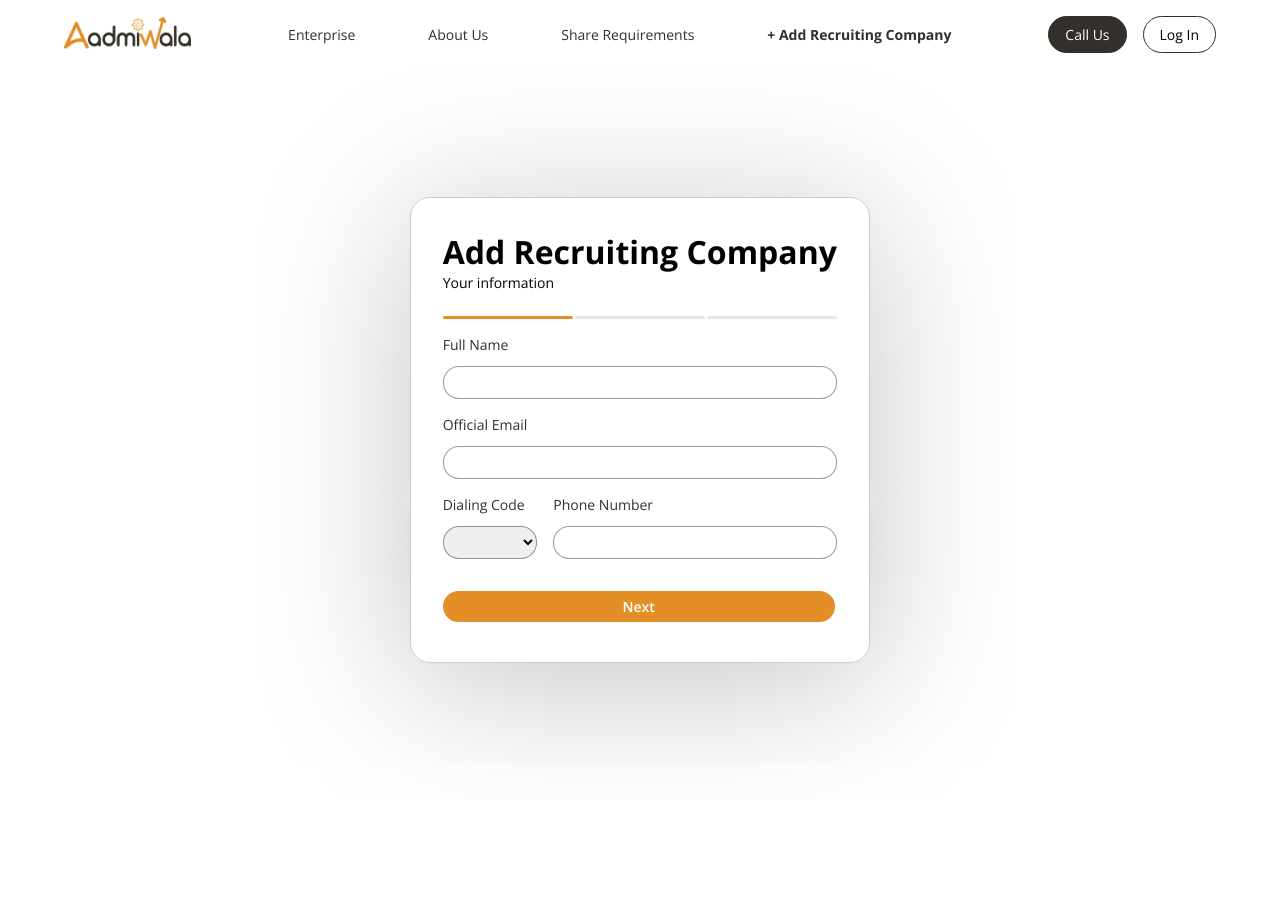
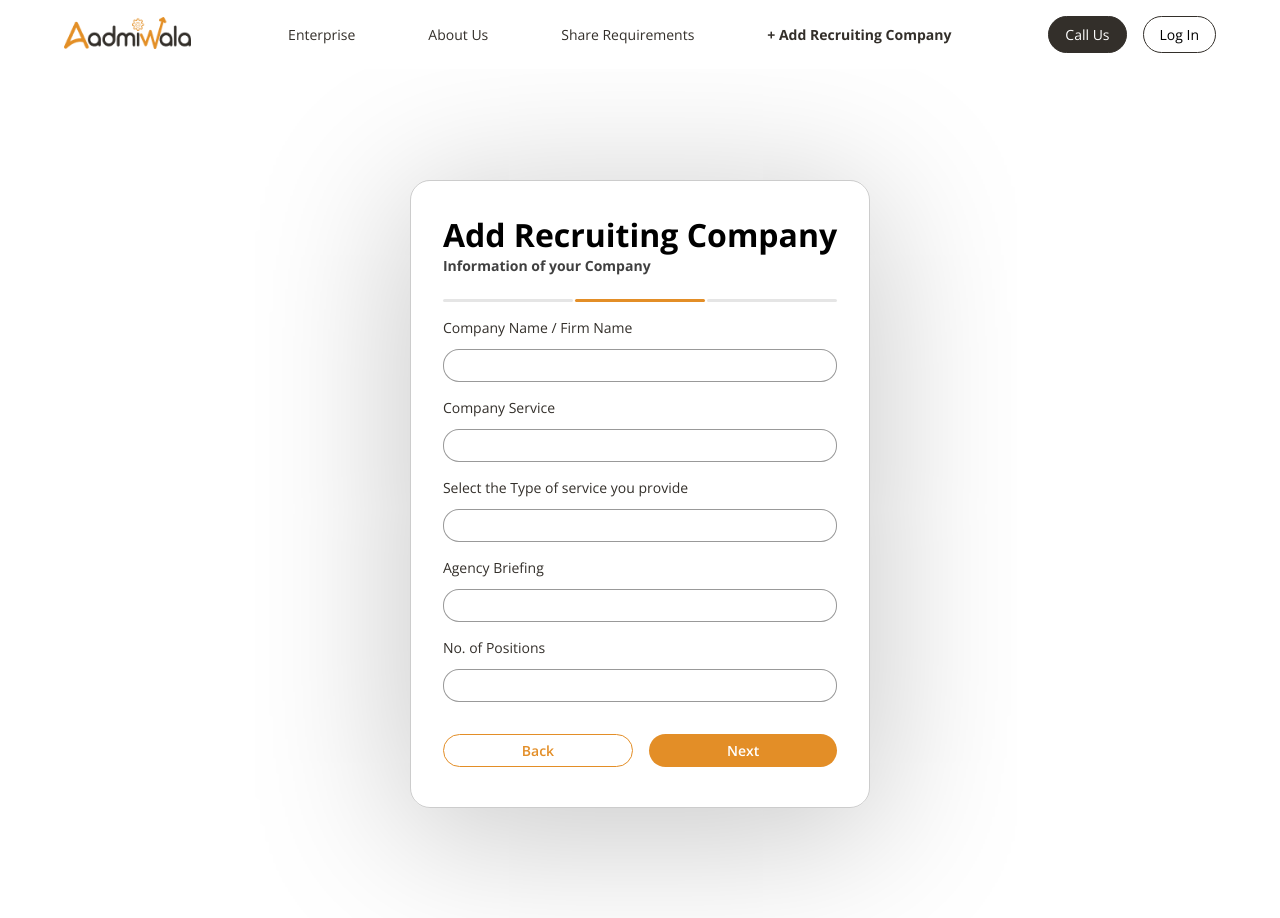
Before and after one commit to mg-mayankgautam/aadmiwala, a React (Create React App) app in the folder frontend/: page /addCompany in a window 1280 px wide. Both pictures are taken after a click on the button "Next". Before the commit the page ends 800 px from the top, so only its background shows below. Built offline with nearby package versions, Linux system fonts and the light colour scheme.

Commit message:
Co-authored-by: manshapreet1234@outlook.com <manshapreet1234@outlook.com>

```diff
--- a/frontend/src/components/AddRecruitmentCompany/AddCompany.css
+++ b/frontend/src/components/AddRecruitmentCompany/AddCompany.css
@@ -3,6 +3,7 @@
     align-items: center;
     justify-content: center;
     min-height: calc(100vh - 79px);
+    padding: 64px;
 }
 
 .recruiting_input_box{
@@ -29,9 +30,9 @@ font-weight: 700;
 }
 
 .recruiting_input_Subheading{
-    color: black;
+    color: #000000BF;
     font-size: 14px;
-    font-weight: 400;
+    font-weight: 700;
     justify-self: start;
     margin-bottom: 8px;
 }
@@ -87,8 +88,15 @@ font-weight: 700;
     width: 250px;
 }
 
-.recruiting_submit_btn{
-    width: 392px;
+
+.recr_btns_div{
+    display: flex;
+    gap: 16px;
+}
+
+.recruiting_next_btn{
+    flex-grow: 1;
+    max-width: 392px;
     border-radius: 20px;
     padding: 6px 16px;
     border: none;
@@ -96,3 +104,14 @@ font-weight: 700;
     color: white;
     font-weight: 600;
 }
+
+.recruiting_back_btn{
+    flex-grow: 1;
+    max-width: 392px;
+    border-radius: 20px;
+    padding: 6px 16px;
+    border: 1px solid var(--orange);
+    background-color: white;
+    color: var(--orange);
+    font-weight: 600;
+}
--- a/frontend/src/components/AddRecruitmentCompany/AddCompany.js
+++ b/frontend/src/components/AddRecruitmentCompany/AddCompany.js
@@ -1,8 +1,13 @@
-import React from 'react'
+import React, {useState} from 'react'
 import './AddCompany.css'
 import Nav from '../Nav/Nav'
 
 const AddCompany = () => {
+
+    const [slide1, setslide1] = useState(true);
+    const [slide2, setslide2] = useState(false);
+    const [slide3, setslide3] = useState(false);
+
   return (
     <>
     <Nav/>
@@ -12,13 +17,17 @@ const AddCompany = () => {
         <div className='recruiting_input_box'>
             <div>
                 <div className='recruiting_input_heading'>Add Recruiting Company</div>
-                <div className='recruiting_input_Subheading'>Your information</div>
+                <div className='recruiting_input_Subheading'>
+                    {slide1?'Your information':''}
+                    {slide2?'Information of your Company':''}
+                    {slide3?'Add Locations':''}
+                </div>
             </div>
             <div className='recr_TabsDiv'>
-                <div className='orangeTab recr_Tab'></div><div className='recr_Tab'></div><div className='recr_Tab'></div>
+                <div className={slide1?'orangeTab recr_Tab' : 'recr_Tab'}></div><div className={slide2?'orangeTab recr_Tab' : 'recr_Tab'}></div><div className={slide3?'orangeTab recr_Tab' : 'recr_Tab'}></div>
             </div>
 
-            <div>
+            {slide1?<div>
                 <div>
                     <div>Full Name</div>
                     <input className='recr_input'></input>
@@ -37,10 +46,53 @@ const AddCompany = () => {
                         <input className='recr_phone_input'/>
                     </div>
                 </div>
-            </div>
+            </div>:<></>}
 
-            <div>
-                <button className='recruiting_submit_btn'>Next</button>
+            {slide2?<div>
+                <div>
+                    <div>Company Name / Firm Name</div>
+                    <input className='recr_input'></input>
+                </div>
+                <div>
+                    <div >Company Service</div>
+                    <input className='recr_input'></input>
+                </div>
+                <div>
+                    <div>Select the Type of service you provide</div>
+                    <input className='recr_input'></input>
+                </div><div>
+                    <div >Agency Briefing </div>
+                    <input className='recr_input'></input>
+                </div><div>
+                    <div >No. of Positions</div>
+                    <input className='recr_input'></input>
+                </div>
+            </div>:<></>}
+
+            {slide3?<div>
+                <div>
+                    <div>Country</div>
+                    <input className='recr_input'></input>
+                </div>
+                <div>
+                    <div >State</div>
+                    <input className='recr_input'></input>
+                </div>
+                <div>
+                    <div >City</div>
+                    <input className='recr_input'></input>
+                </div>
+            </div>:<></>}
+
+            <div className='recr_btns_div'>
+                {slide1?<button className='recruiting_next_btn' onClick={()=> {setslide2(true); setslide1(false)}}>Next</button>:<></>}
+
+                {slide2?<><button className='recruiting_back_btn' onClick={()=> {setslide2(false); setslide1(true)}} >Back</button>
+                <button className='recruiting_next_btn' onClick={()=> {setslide3(true); setslide2(false)}}>Next</button></>:<></>}
+
+                {slide3?<><button className='recruiting_back_btn' onClick={()=> {setslide2(true); setslide3(false)}}>Back</button>
+                <button className='recruiting_next_btn'>Sign Up</button></>:<></>}
+
             </div>
         </div>
 
--- a/frontend/src/components/Home/Home.css
+++ b/frontend/src/components/Home/Home.css
@@ -2,9 +2,9 @@
     display: flex;
     justify-content: center;
     align-items: center;
-    padding: 16px 64px;
-    margin: 40px auto;
-    background-image: url(../../assets/);
+    padding: 0px 64px;
+    margin: 0 auto;
+    background-image: url(../../assets/OBJECTS.png);
     background-position: bottom;
     background-size: cover;
     background-repeat: no-repeat;
```
